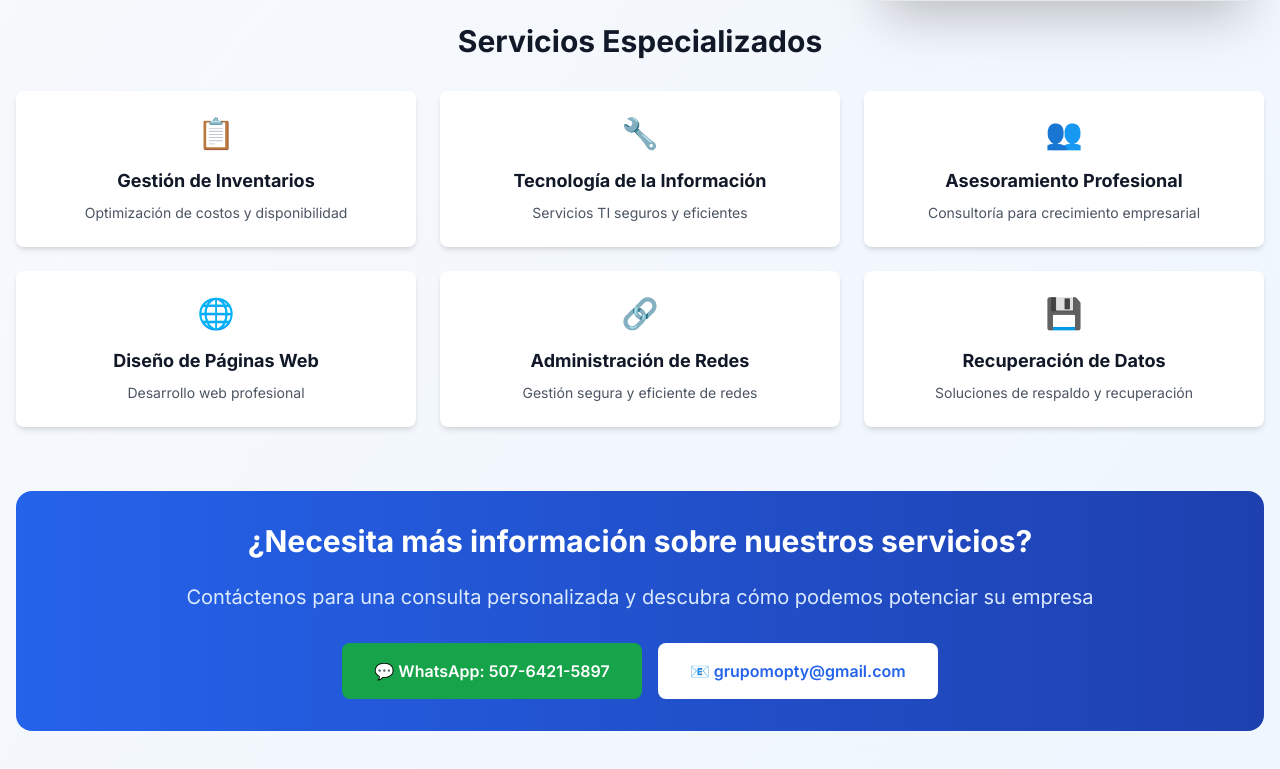
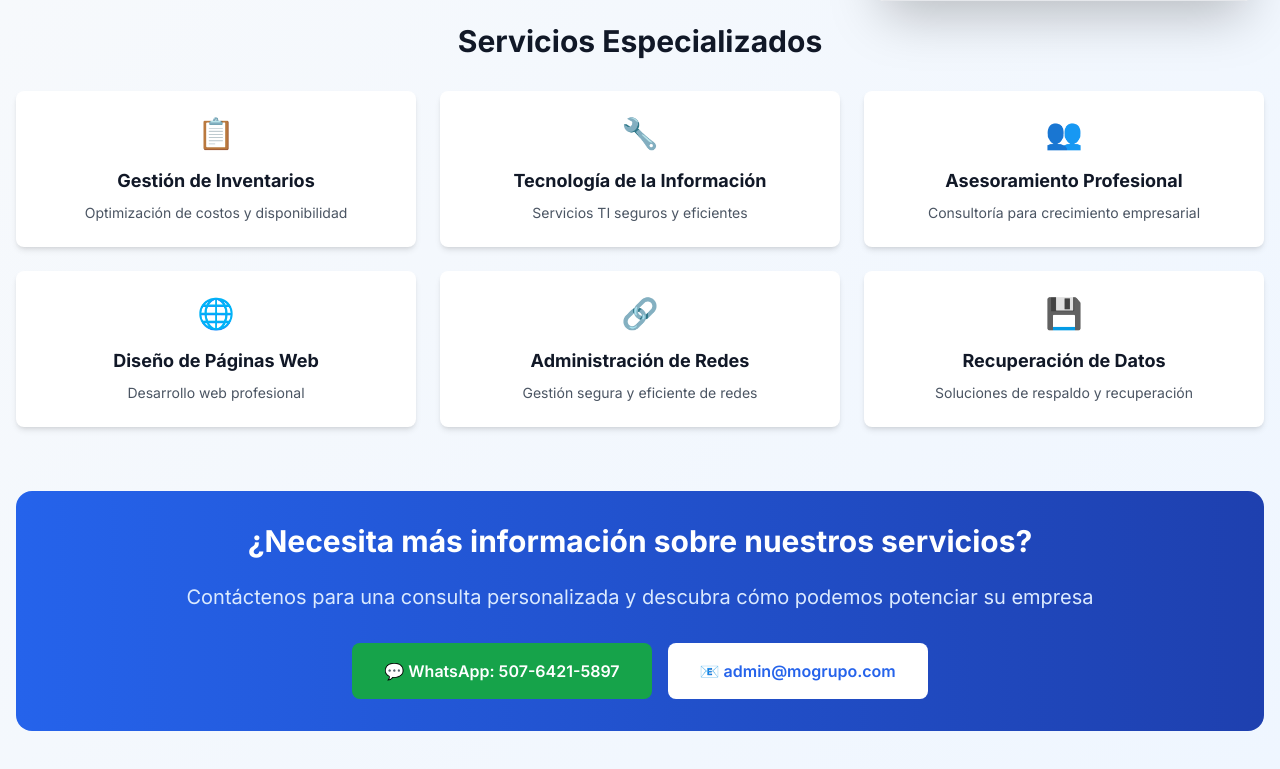
Before and after one commit to berhjoan/mogroup-enterprise, a Next.js app: page /servicios in a window 1280 px wide. Shown: the part 775-1544 px from the top of the page. Built offline with nearby package versions, Linux system fonts and the light colour scheme.

Commit message:
fix: Force redeploy - Corregir correo en todas las páginas

```diff
--- a/src/app/admin/login/page.tsx
+++ b/src/app/admin/login/page.tsx
@@ -191,7 +191,7 @@ export default function LoginPage() {
           </p>
           <div className="mt-4 flex justify-center space-x-6 text-blue-300 text-sm">
             <span>📞 507-6421-5897</span>
-            <span>📧 grupomopty@gmail.com</span>
+            <span>📧 admin@mogrupo.com</span>
           </div>
         </div>
       </div>
--- a/src/app/servicios/page.tsx
+++ b/src/app/servicios/page.tsx
@@ -129,10 +129,10 @@ export default function ServiciosPage() {
               💬 WhatsApp: 507-6421-5897
             </a>
             <a
-              href="mailto:grupomopty@gmail.com"
+              href="mailto:admin@mogrupo.com"
               className="bg-white text-blue-600 px-8 py-4 rounded-lg hover:bg-blue-50 transition-colors font-semibold"
             >
-              📧 grupomopty@gmail.com
+              📧 admin@mogrupo.com
             </a>
           </div>
         </div>
--- a/src/components/FooterPremium.tsx
+++ b/src/components/FooterPremium.tsx
@@ -94,7 +94,7 @@ export default function FooterPremium() {
                   </svg>
                 </div>
                 <div>
-                  <div className="font-semibold text-white">grupomopty@gmail.com</div>
+                  <div className="font-semibold text-white">admin@mogrupo.com</div>
                   <div className="text-sm text-gray-400">Respuesta en 24hrs</div>
                 </div>
               </div>
```
